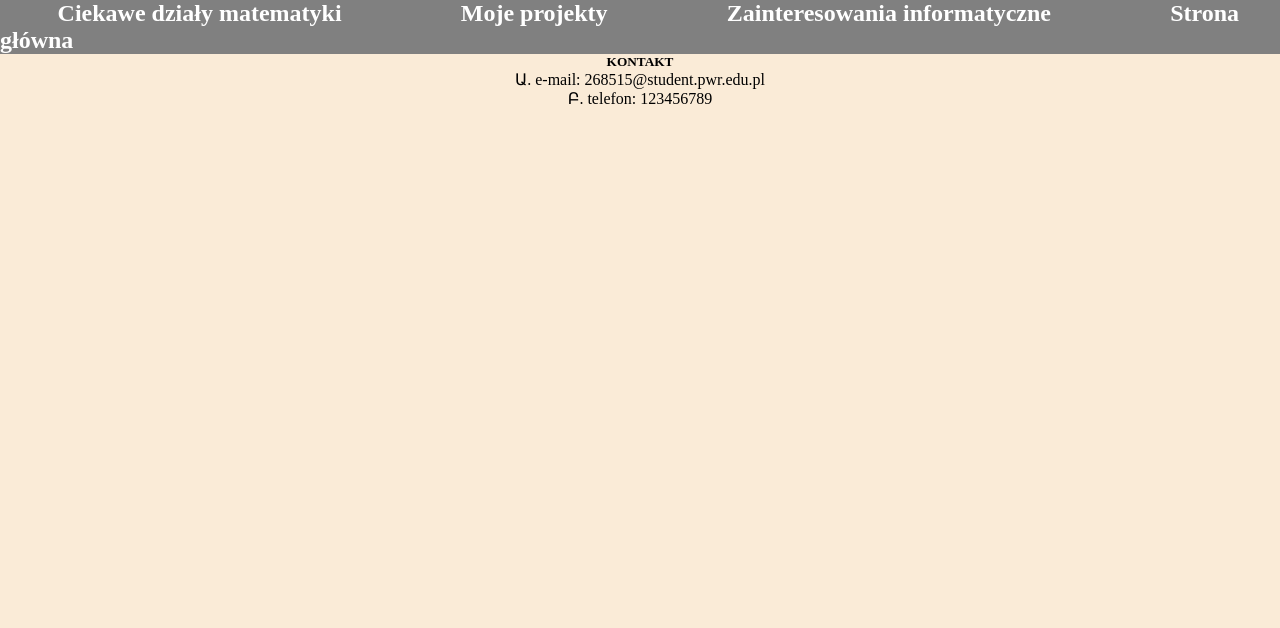
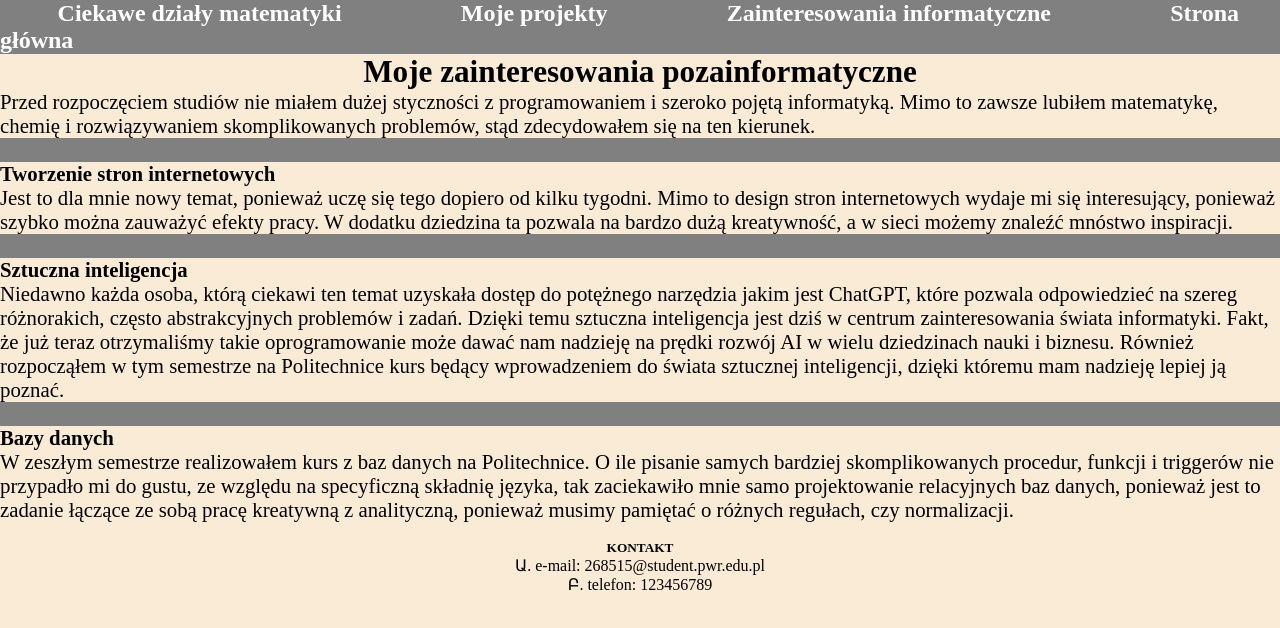
Before and after one commit to Voychu/WWW, a plain HTML site: page Lista1/Zainteresowania_pozainformatyczne.html in a window 1280 px wide. Drawn offline with Linux system fonts and the light colour scheme.

Commit message:
font size test

```diff
--- a/Lista1/Zainteresowania_pozainformatyczne.html
+++ b/Lista1/Zainteresowania_pozainformatyczne.html
@@ -14,6 +14,49 @@
         <a href="Zainteresowania_informatyczne.html" class="linki">Zainteresowania informatyczne</a>
         <a href="index.html" class="linki">Strona główna</a>
     </nav>
+    <main id="ZI">
+        <section>
+            <h1>Moje zainteresowania pozainformatyczne</h1>
+            <p>Przed rozpoczęciem studiów nie miałem dużej styczności z programowaniem i szeroko pojętą informatyką. Mimo to
+                zawsze lubiłem matematykę, chemię
+                i rozwiązywaniem skomplikowanych problemów, stąd zdecydowałem się na ten kierunek. </p>
+        </section>
+        <br>
+        <section>
+            <h4>Tworzenie stron internetowych</h4>
+            <p>Jest to dla mnie nowy temat, ponieważ uczę się tego dopiero od kilku tygodni. Mimo to
+                design stron internetowych wydaje mi się interesujący, ponieważ szybko można zauważyć efekty pracy.
+                W dodatku dziedzina ta pozwala na bardzo dużą kreatywność, a w sieci możemy znaleźć mnóstwo inspiracji.</p>
+        </section>
+        <br>
+        <section>
+            <h4>Sztuczna inteligencja</h4>
+            <p> Niedawno każda osoba, którą ciekawi ten temat uzyskała dostęp do potężnego narzędzia jakim jest ChatGPT,
+                które pozwala odpowiedzieć na szereg różnorakich, często abstrakcyjnych problemów i zadań. Dzięki temu
+                sztuczna inteligencja jest dziś w centrum zainteresowania świata informatyki. Fakt, że już teraz
+                otrzymaliśmy
+                takie oprogramowanie może dawać nam nadzieję na prędki rozwój AI w wielu dziedzinach nauki i biznesu.
+                Również
+                rozpocząłem w tym semestrze na Politechnice kurs będący wprowadzeniem do świata sztucznej inteligencji,
+                dzięki
+                któremu mam nadzieję lepiej ją poznać.
+            </p>
+        </section>
+        <br>
+        <section>
+            <h4>Bazy danych</h4>
+            <p>W zeszłym semestrze realizowałem kurs z baz danych na Politechnice. O ile pisanie samych bardziej
+                skomplikowanych
+                procedur, funkcji i triggerów nie przypadło mi do gustu, ze względu na specyficzną składnię języka, tak
+                zaciekawiło
+                mnie samo projektowanie relacyjnych baz danych, ponieważ jest to zadanie łączące ze sobą pracę kreatywną z
+                analityczną,
+                ponieważ musimy pamiętać o różnych regułach, czy normalizacji.
+
+            </p>
+        </section>
+    </main>
+    <br>
     <footer>
         <h5>KONTAKT</h5>
         <ul>
--- a/Lista1/styles.css
+++ b/Lista1/styles.css
@@ -55,9 +55,10 @@ ul{
     list-style-type:armenian;
 }
 
-#omnie{
+.omnie{
     display:block;
     width:50vw;
+    font-size: 1.3em;
 }
 img{
     margin-top:-9vh;
@@ -73,6 +74,7 @@ footer{
 #ZI{
     background-color:grey;
     display:block;
+    font-size:1.3em;
 }
 h1{
     text-align: center;
```
Also changed, not shown: Lista1/index.html (+4 -6 lines).
